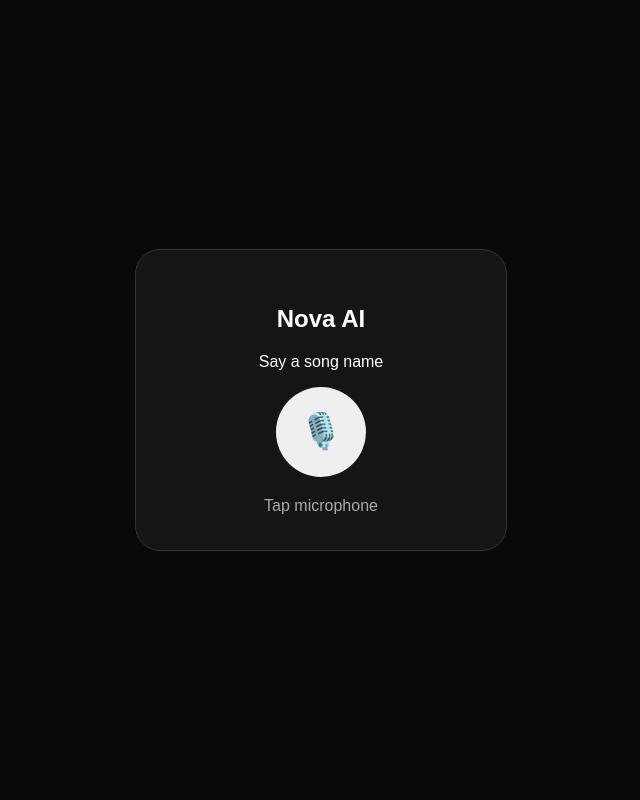
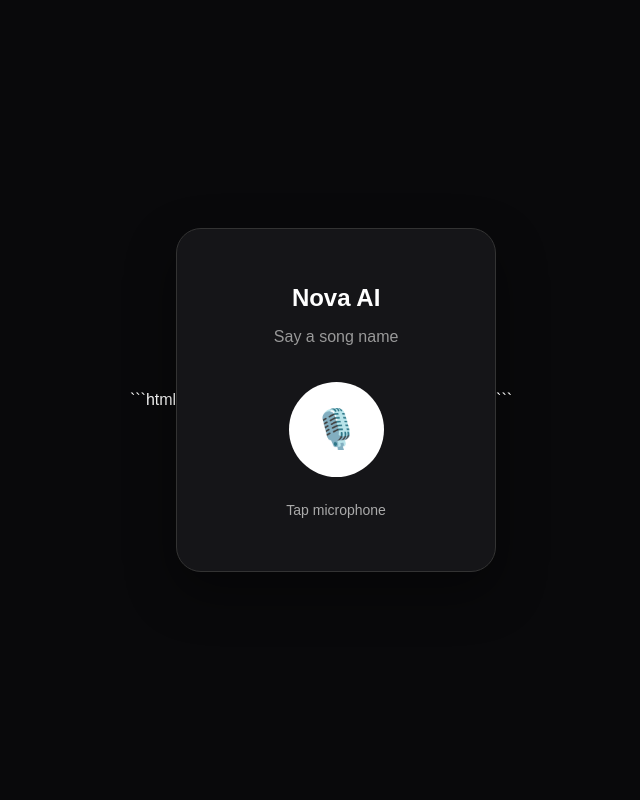
Before and after one commit to manigandanbabutg-new/Agent, a Flask app: page / in a window 1280 px wide. Shown: the whole page, without its empty margins (319-959 px from the left). Run offline with Flask 3, Linux system fonts and the light colour scheme.

Commit message:
Update index.html

````diff
--- a/templates/index.html
+++ b/templates/index.html
@@ -1,68 +1,153 @@
+```html
 <!DOCTYPE html>
 <html lang="en">
 
 <head>
+
 <meta charset="UTF-8">
+
 <meta name="viewport"
-content="width=device-width,initial-scale=1">
+      content="width=device-width, initial-scale=1">
 
 <title>Nova AI</title>
 
 <style>
+
+* {
+    box-sizing: border-box;
+}
+
 body {
-    margin:0;
-    height:100vh;
-    display:grid;
-    place-items:center;
-    background:#09090b;
-    color:white;
-    font-family:Arial;
+    margin: 0;
+    height: 100vh;
+
+    display: flex;
+    justify-content: center;
+    align-items: center;
+
+    background: #09090b;
+    color: white;
+
+    font-family: Arial, sans-serif;
 }
 
 .card {
-    width:300px;
-    padding:35px;
-    text-align:center;
-    border:1px solid #333;
-    border-radius:25px;
-    background:#151518;
+    width: 320px;
+
+    padding: 35px;
+
+    text-align: center;
+
+    background: #151518;
+
+    border: 1px solid #333;
+
+    border-radius: 25px;
+
+    box-shadow:
+        0 20px 50px rgba(0,0,0,.4);
+}
+
+h2 {
+    margin-bottom: 8px;
+}
+
+p {
+    color: #999;
 }
 
 .mic {
-    width:90px;
-    height:90px;
-    border-radius:50%;
-    border:0;
-    font-size:35px;
-    cursor:pointer;
+    width: 95px;
+    height: 95px;
+
+    margin-top: 20px;
+
+    border: 0;
+
+    border-radius: 50%;
+
+    font-size: 38px;
+
+    cursor: pointer;
+
+    background: white;
+
+    transition: .2s;
+}
+
+.mic:hover {
+    transform: scale(1.08);
+}
+
+.mic.listening {
+    transform: scale(1.12);
+    box-shadow:
+        0 0 0 10px rgba(255,255,255,.08);
 }
 
 .status {
-    margin-top:20px;
-    color:#aaa;
+    margin-top: 25px;
+
+    min-height: 22px;
+
+    color: #aaa;
+
+    font-size: 14px;
 }
+
+.song {
+    margin-top: 12px;
+
+    color: white;
+
+    font-size: 13px;
+
+    word-break: break-word;
+}
+
 </style>
+
 </head>
 
+
 <body>
+
 
 <div class="card">
 
     <h2>Nova AI</h2>
 
-    <p>Say a song name</p>
+    <p>
+        Say a song name
+    </p>
 
-    <button id="mic"
+
+    <button
+        id="mic"
         class="mic">
+
         🎙️
+
     </button>
 
-    <div id="status"
+
+    <div
+        id="status"
         class="status">
+
         Tap microphone
+
+    </div>
+
+
+    <div
+        id="song"
+        class="song">
     </div>
 
 </div>
+
+
 
 <script>
 
@@ -72,33 +157,78 @@ const mic =
 const status =
     document.getElementById("status");
 
+const song =
+    document.getElementById("song");
+
+
+
 const SpeechRecognition =
     window.SpeechRecognition ||
     window.webkitSpeechRecognition;
 
+
+
+/*
+ * Store the YouTube tab.
+ *
+ * This prevents multiple tabs.
+ */
+
 let youtubeTab = null;
+
 let listening = false;
+
+
+
+/*
+ * Browser support check.
+ */
 
 if (!SpeechRecognition) {
 
     status.textContent =
         "Speech recognition unavailable";
 
-} else {
+    mic.disabled = true;
+
+}
+
+
+
+/*
+ * Speech Recognition.
+ */
+
+else {
 
     const recognition =
         new SpeechRecognition();
 
-    recognition.lang = "en-US";
 
-    recognition.continuous = false;
+    recognition.lang =
+        "en-US";
 
-    recognition.interimResults = false;
 
+    recognition.continuous =
+        false;
+
+
+    recognition.interimResults =
+        false;
+
+
+
+    /*
+     * Microphone started.
+     */
 
     recognition.onstart = () => {
 
         listening = true;
+
+        mic.classList.add(
+            "listening"
+        );
 
         status.textContent =
             "Listening...";
@@ -106,16 +236,40 @@ if (!SpeechRecognition) {
     };
 
 
+
+    /*
+     * Microphone stopped.
+     */
+
     recognition.onend = () => {
 
         listening = false;
 
+        mic.classList.remove(
+            "listening"
+        );
+
     };
 
 
-    recognition.onerror = () => {
+
+    /*
+     * Speech recognition error.
+     */
+
+    recognition.onerror =
+        (event) => {
 
         listening = false;
+
+        mic.classList.remove(
+            "listening"
+        );
+
+        console.log(
+            "Speech error:",
+            event.error
+        );
 
         status.textContent =
             "Try again";
@@ -123,44 +277,79 @@ if (!SpeechRecognition) {
     };
 
 
+
+    /*
+     * Speech received.
+     */
+
     recognition.onresult =
         async (event) => {
+
 
         const command =
             event.results[0][0]
             .transcript
             .trim();
 
-        if (!command)
+
+
+        if (!command) {
+
+            status.textContent =
+                "No song detected";
+
             return;
 
+        }
+
+
+
+        song.textContent =
+            command;
+
+
+
         status.textContent =
-            "Finding " + command;
+            "Finding song...";
+
 
 
         try {
+
+
+            /*
+             * Send command to Flask.
+             */
 
             const response =
                 await fetch(
                     "/youtube/play",
                     {
-                        method:"POST",
+                        method: "POST",
 
-                        headers:{
+                        headers: {
                             "Content-Type":
                                 "application/json"
                         },
 
-                        body:JSON.stringify({
-                            command:command
+                        body:
+                            JSON.stringify({
+                                command:
+                                    command
                             })
                     }
                 );
 
 
+
             const data =
                 await response.json();
 
+
+
+            /*
+             * Backend error.
+             */
 
             if (!data.success) {
 
@@ -169,11 +358,23 @@ if (!SpeechRecognition) {
                     "Song not found";
 
                 return;
+
             }
 
 
+
             /*
-             * Create one YouTube tab.
+             * YouTube video found.
+             */
+
+            status.textContent =
+                "Opening YouTube...";
+
+
+
+            /*
+             * If tab does not exist,
+             * create ONE tab.
              */
 
             if (
@@ -187,11 +388,16 @@ if (!SpeechRecognition) {
                         "NovaYouTube"
                     );
 
-            } else {
+            }
+
+
 
             /*
-                 * Reuse existing tab.
+             * If tab already exists,
+             * reuse it.
              */
+
+            else {
 
                 youtubeTab.location.href =
                     data.url;
@@ -201,27 +407,49 @@ if (!SpeechRecognition) {
             }
 
 
+
+            /*
+             * Final status.
+             */
+
             status.textContent =
-                "Playing " + command;
+                "Playing";
 
         }
 
-        catch(error) {
+
+        catch (error) {
 
             console.error(error);
 
             status.textContent =
-                "Connection error";
+                "Server connection failed";
 
         }
 
     };
 
 
+
+    /*
+     * Microphone button.
+     */
+
     mic.onclick = () => {
+
+
+        /*
+         * Don't start twice.
+         */
 
         if (listening)
             return;
+
+
+
+        status.textContent =
+            "Starting microphone...";
+
 
         try {
 
@@ -229,7 +457,7 @@ if (!SpeechRecognition) {
 
         }
 
-        catch(error) {
+        catch (error) {
 
             console.log(error);
 
@@ -241,5 +469,8 @@ if (!SpeechRecognition) {
 
 </script>
 
+
 </body>
+
 </html>
+```
````
Lines whose indentation alone changed are shown as unchanged.
